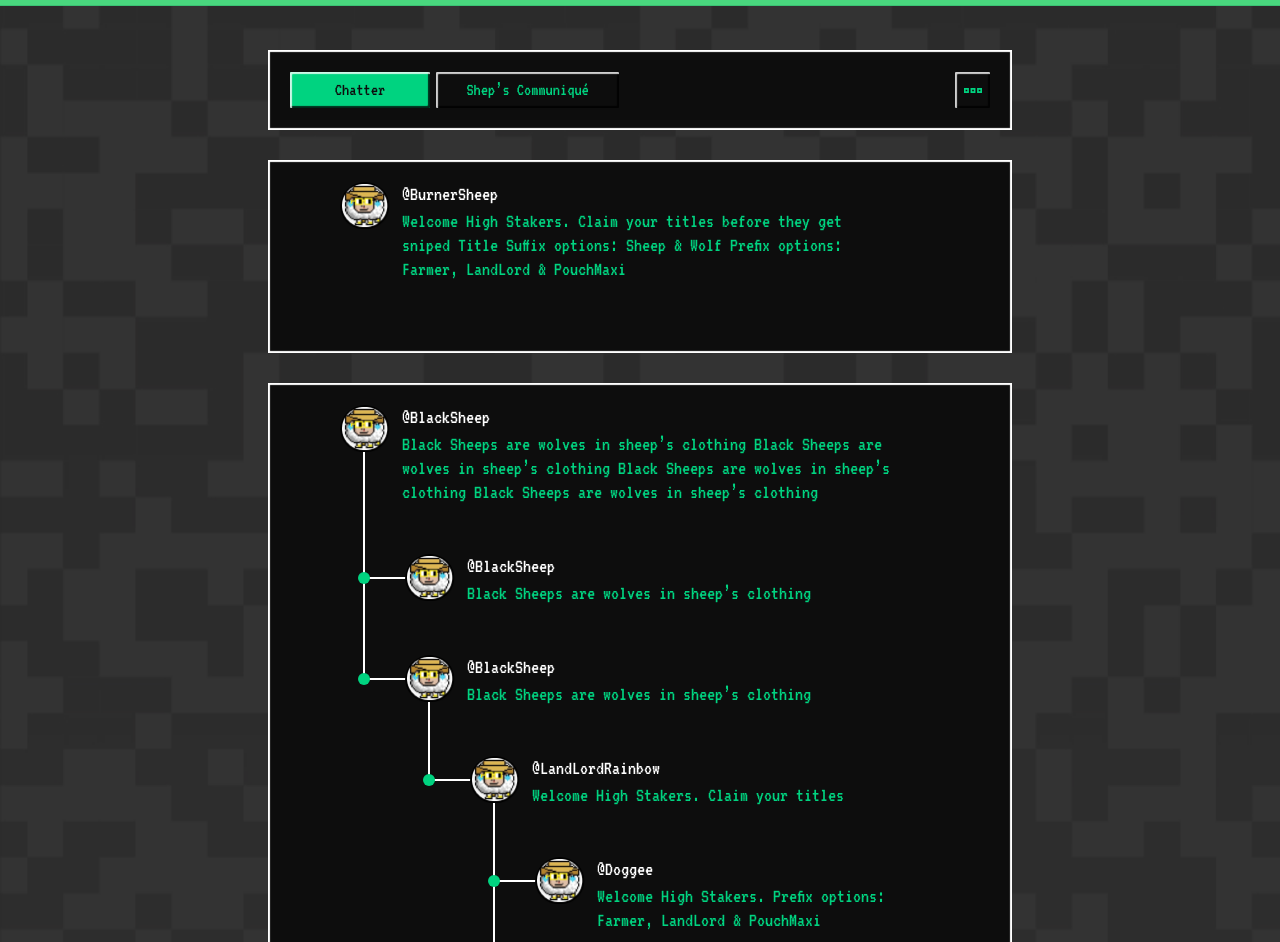
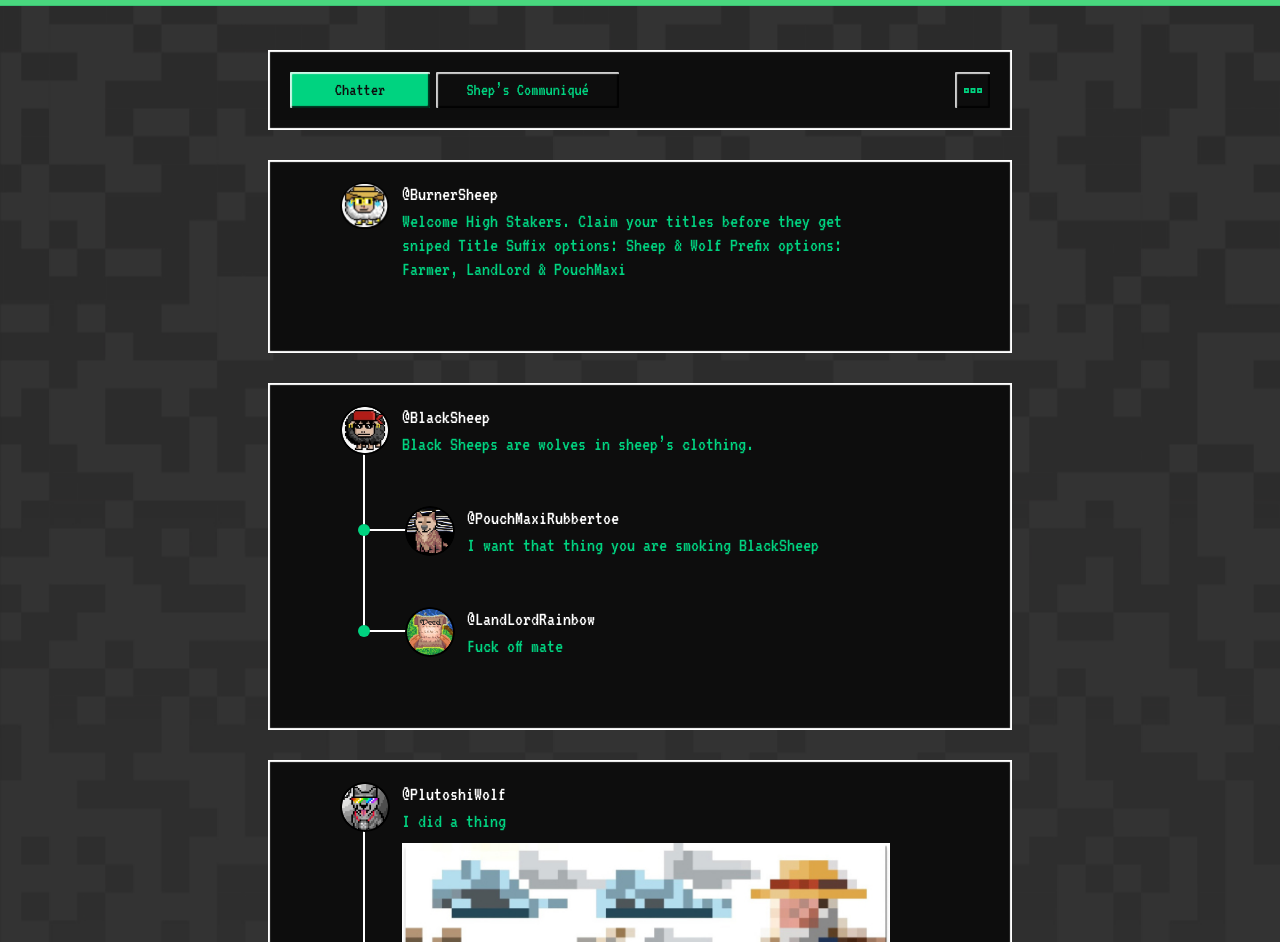
Before and after one commit to gametownpampady/gametownpampady.github.io, a plain HTML site: page home.html in a window 1280 px wide. Shown: the part 242-1184 px from the top of the page. Drawn offline with Linux system fonts and the light colour scheme.

Commit message:
--fileupdate

```diff
--- a/home.html
+++ b/home.html
@@ -22,6 +22,7 @@
   <link rel="stylesheet" href="css/main.css">
 
   <meta name="theme-color" content="#0D0D0D">
+  <title>Wolf Game Lores</title>
 </head>
 
 <body>
@@ -36,11 +37,20 @@
         </a>
       </div>
 
+      <div class="">
+
+        <a href="./index.html" class="">
+          t
+        </a>
+      </div>
+
       <div class="top-btn">
+
         <a href="./index.html" class="btn btn-yellow">
           Instructions
         </a>
       </div>
+
     </div>
   </header>
 
@@ -94,14 +104,14 @@
                 <li>
                   <div class="g-tw-col">
                       <div class="g-tw-avatar">
-                        <figure><img src="img/image5.png" alt="Avatar"></figure>
+                        <figure><img src="img/2.png" alt="Avatar"></figure>
                       </div>
                       <div class="g-tw-content">
                         <div class="g-tw-uname">
                           <a href="#">@BlackSheep </a>
                         </div>
                         <div class="g-tw-tweet">
-                          <p>Black Sheeps are wolves in sheep’s clothing Black Sheeps are wolves in sheep’s clothing Black Sheeps are wolves in sheep’s clothing Black Sheeps are wolves in sheep’s clothing</p>
+                          <p>Black Sheeps are wolves in sheep’s clothing.</p>
                         </div>
                       </div>
                   </div>
@@ -110,14 +120,14 @@
                     <li>
                       <div class="g-tw-col">
                           <div class="g-tw-avatar">
-                            <figure><img src="img/image5.png" alt="Avatar"></figure>
+                            <figure><img src="img/3.png" alt="Avatar"></figure>
                           </div>
                           <div class="g-tw-content">
                             <div class="g-tw-uname">
-                              <a href="#">@BlackSheep </a>
+                              <a href="#">@PouchMaxiRubbertoe </a>
                             </div>
                             <div class="g-tw-tweet">
-                              <p>Black Sheeps are wolves in sheep’s clothing</p>
+                              <p>I want that thing you are smoking BlackSheep</p>
                             </div>
                           </div>
                       </div>
@@ -125,18 +135,18 @@
                     <li>
                       <div class="g-tw-col">
                           <div class="g-tw-avatar">
-                            <figure><img src="img/image5.png" alt="Avatar"></figure>
+                            <figure><img src="img/4.png" alt="Avatar"></figure>
                           </div>
                           <div class="g-tw-content">
                             <div class="g-tw-uname">
-                              <a href="#">@BlackSheep </a>
+                              <a href="#">@LandLordRainbow </a>
                             </div>
                             <div class="g-tw-tweet">
-                              <p>Black Sheeps are wolves in sheep’s clothing</p>
+                              <p>Fuck off mate</p>
                             </div>
                           </div>
                       </div>
-                      <ul class="g-tw-row">
+                      <!-- <ul class="g-tw-row">
                         <li>
                             <div class="g-tw-col">
                                 <div class="g-tw-avatar">
@@ -202,7 +212,7 @@
                                 </li>
                             </ul>
                           </li>
-                      </ul>
+                      </ul> -->
                     </li>
                   </ul>
 
@@ -220,7 +230,7 @@
                 <li>
                   <div class="g-tw-col">
                       <div class="g-tw-avatar">
-                        <figure><img src="img/image5.png" alt="Avatar"></figure>
+                        <figure><img src="img/5.png" alt="Avatar"></figure>
                       </div>
                       <div class="g-tw-content">
                         <div class="g-tw-uname">
@@ -236,7 +246,7 @@
                     <li>
                       <div class="g-tw-col">
                           <div class="g-tw-avatar">
-                            <figure><img src="img/image5.png" alt="Avatar"></figure>
+                            <figure><img src="img/6.png" alt="Avatar"></figure>
                           </div>
                           <div class="g-tw-content">
                             <div class="g-tw-uname">
```
Also changed, not shown: index.html (+2 -0 lines), img/2.png (added), img/3.png (added), img/4.png (added), img/5.png (added), img/6.png (added).
